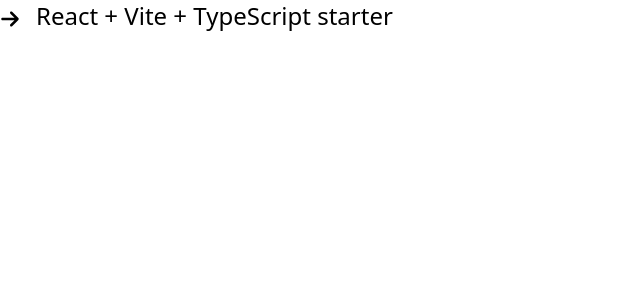
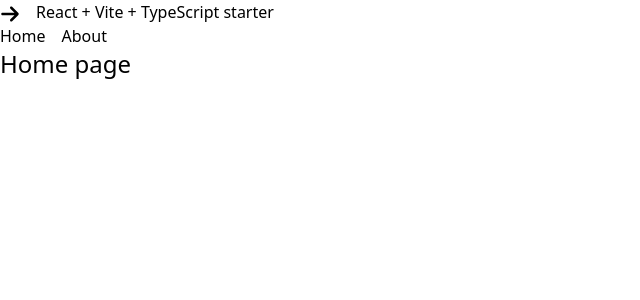
Before and after one commit to paolodapul/stork, a React (Vite) app: page / in a window 1280 px wide. Shown: the top 300 px of the page, without its empty margins (0-640 px from the left). Built offline with nearby package versions, Linux system fonts and the light colour scheme.

Commit message:
Setup React Router

```diff
--- a/package.json
+++ b/package.json
@@ -17,11 +17,13 @@
   "dependencies": {
     "react": "^18.2.0",
     "react-dom": "^18.2.0",
+    "react-router-dom": "^6.4.2",
     "vite-plugin-svgr": "^2.2.2"
   },
   "devDependencies": {
     "@types/react": "^18.0.15",
     "@types/react-dom": "^18.0.6",
+    "@types/react-router-dom": "^5.3.3",
     "@typescript-eslint/eslint-plugin": "^5.30.7",
     "@typescript-eslint/parser": "^5.30.7",
     "@vitejs/plugin-react": "^2.0.0",
--- /dev/null
+++ b/src/components/About/About.tsx
@@ -0,0 +1,5 @@
+const About = () => {
+  return <div>About page</div>;
+};
+
+export { About };
--- /dev/null
+++ b/src/components/About/index.ts
@@ -0,0 +1 @@
+export * from "./About";
--- a/src/components/App/App.tsx
+++ b/src/components/App/App.tsx
@@ -1,17 +1,15 @@
 import { ErrorFallback } from "@components/ErrorFallback";
 import { ErrorBoundary } from "react-error-boundary";
-import { ReactComponent as Icon } from "@assets/icon.svg";
+import { Outlet } from "react-router-dom";
+import { Layout } from "@components/Layout";
 
 function App() {
   return (
-    <div>
-      <ErrorBoundary FallbackComponent={ErrorFallback}>
-        <div className="text-2xl">
-          <Icon className="w-[20px] h-[20px] inline mr-4" />
-          React + Vite + TypeScript starter
-        </div>
-      </ErrorBoundary>
-    </div>
+    <ErrorBoundary FallbackComponent={ErrorFallback}>
+      <Layout>
+        <Outlet />
+      </Layout>
+    </ErrorBoundary>
   );
 }
 
--- /dev/null
+++ b/src/components/Home/Home.tsx
@@ -0,0 +1,9 @@
+const Home = () => {
+  return (
+    <div className="text-2xl">
+      <p>Home page</p>
+    </div>
+  );
+};
+
+export { Home };
--- /dev/null
+++ b/src/components/Home/index.ts
@@ -0,0 +1 @@
+export * from "./Home";
--- /dev/null
+++ b/src/components/Layout/Layout.tsx
@@ -0,0 +1,29 @@
+import { ReactNode } from "react";
+import { ReactComponent as Icon } from "@assets/icon.svg";
+import { Link } from "react-router-dom";
+
+interface LayoutProps {
+  children: ReactNode;
+}
+
+const Layout = ({ children }: LayoutProps) => {
+  return (
+    <div>
+      <header>
+        <p>
+          <Icon className="w-[20px] h-[20px] inline mr-4" />
+          React + Vite + TypeScript starter
+        </p>
+        <div>
+          <Link to="/" className="mr-4">
+            Home
+          </Link>
+          <Link to="about">About</Link>
+        </div>
+      </header>
+      {children}
+    </div>
+  );
+};
+
+export { Layout };
--- /dev/null
+++ b/src/components/Layout/index.ts
@@ -0,0 +1 @@
+export * from "./Layout";
--- a/src/main.tsx
+++ b/src/main.tsx
@@ -1,9 +1,29 @@
 import React from "react";
 import ReactDOM from "react-dom/client";
 import { App } from "@components/App";
+import { createBrowserRouter, RouterProvider } from "react-router-dom";
+import { About } from "@components/About";
+import { Home } from "@components/Home";
+
+const router = createBrowserRouter([
+  {
+    path: "/",
+    element: <App />,
+    children: [
+      {
+        index: true,
+        element: <Home />,
+      },
+      {
+        path: "about",
+        element: <About />,
+      },
+    ],
+  },
+]);
 
 ReactDOM.createRoot(document.getElementById("root") as HTMLElement).render(
   <React.StrictMode>
-    <App />
+    <RouterProvider router={router} />
   </React.StrictMode>
 );
```
Also changed, not shown: 1 other file (tests, documents, lock files or other folders).
